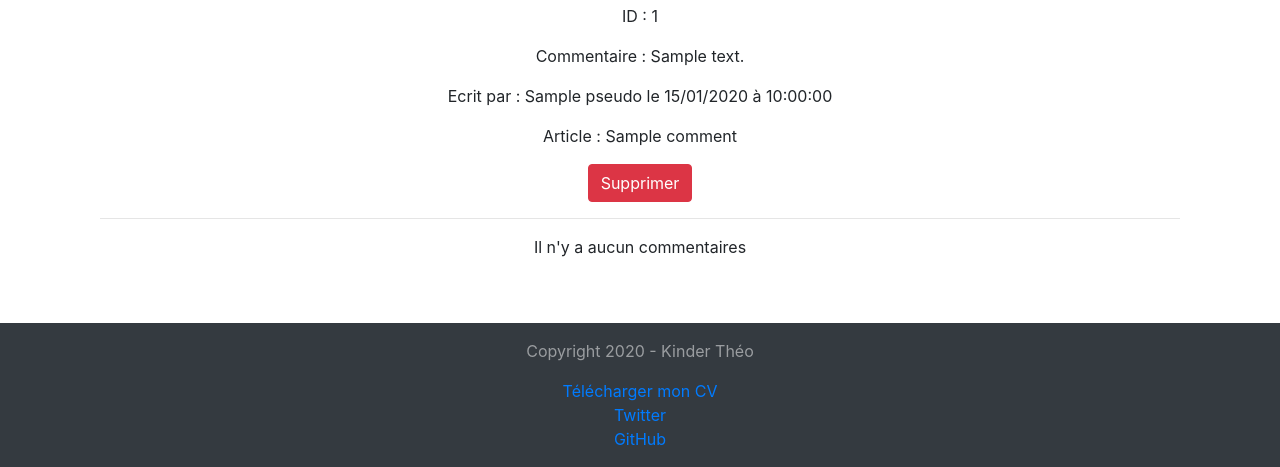
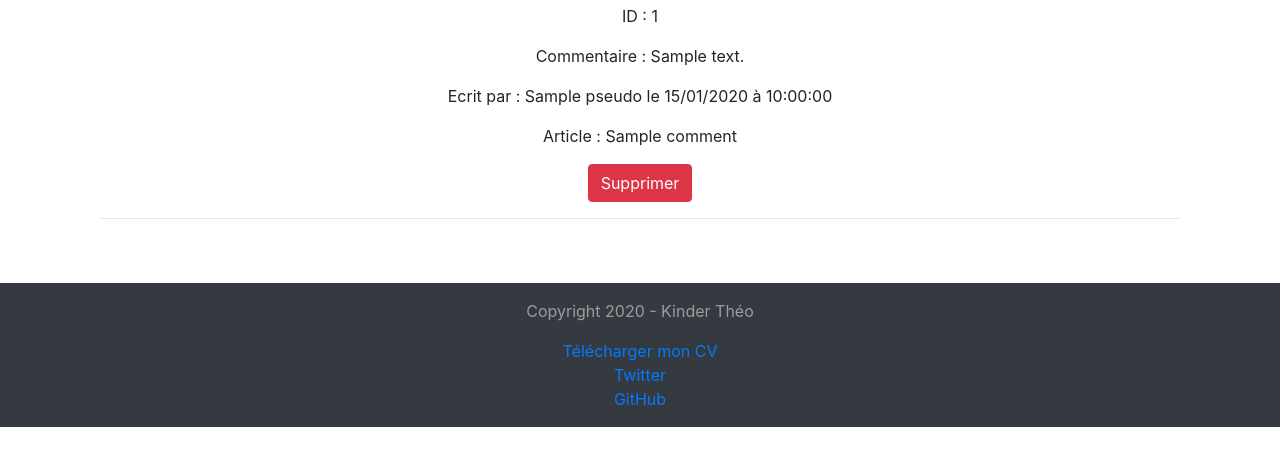
Before and after one commit to temimi94/Blog, a PHP site: template src/View/admin/admin.twig in a window 1280 px wide. Shown: the part 977-1444 px from the top of the page. After the commit the page ends 1404 px from the top, so only its background shows below. Run offline with PHP 8.4, Linux system fonts and the light colour scheme; the template is opened without the code that fills it: most values are stand-ins (such as "Sample title", 1, 10 or a date in 2020); some libraries are stand-ins or nearby versions.

Commit message:
update views

```diff
--- a/src/View/admin/admin.twig
+++ b/src/View/admin/admin.twig
@@ -46,8 +46,8 @@
             <div class="col-lg-6 pt-2 link ">
                 <div class="row pb-2 justify-content-center"><a class="btn btn-default btn-secondary" href="index.php?page=admin&method=listUser">Liste des utilisateurs</a></div>
                 <div class="row pb-2 justify-content-center"><a class="btn btn-default btn-secondary" href="index.php?page=admin&method=listArticle">Liste des articles</a></div>
-                <div class="row pb-2 justify-content-center"><a class="btn btn-default btn-secondary" href="index.php?page=admin&method=listComment">Liste des commentaires</a></div>
-                <div class="row pb-2 justify-content-center"><a class="btn btn-default btn-secondary" href="index.php?page=admin&method=changeAdminPassword">Changer de mot de passe</a></div>
+                <div class="row pb-2 justify-content-center"><a class="btn btn-default btn-secondary" href="index.php?page=admin&method=listAllComment">Liste des commentaires</a></div>
+                <div class="row pb-2 justify-content-center"><a class="btn btn-default btn-secondary" href="index.php?page=admin&method=changePassword">Changer de mot de passe</a></div>
             </div>
         </div>
     </div>
@@ -59,7 +59,7 @@
                 <p>Changement de mot de passe</p>
             </div>
             <div class="row justify-content-center">
-                <form method="post" action="index.php?page=admin&method=changeAdminPassword">
+                <form method="post" action="index.php?page=admin&method=changePassword">
                     <div class="form-group">
                         <label for="passwrd">Ancien mot de passe</label>
                         <input type="password" name="oldpassword" class="form-control" id="passwrd" placeholder="Ancien mot de passe">
@@ -182,7 +182,7 @@
 
                 <hr>
             {% endfor %}
-            {% if comments is empty %}
+            {% if comment is empty %}
                 <div class="row justify-content-center">
                     <p>Il n'y a aucun commentaires</p>
                 </div>
--- a/src/View/createblog.twig
+++ b/src/View/createblog.twig
@@ -10,7 +10,7 @@
 {% block content %}
 
     <div class="container">
-        <form action="index.php?page=blog&method=createArticle" method="post">
+        <form action="index.php?page=admin&method=createArticle" method="post">
 
             <div class="form-group">
                 <label for="title">Titre</label>
--- a/src/View/layout/navbar.twig
+++ b/src/View/layout/navbar.twig
@@ -16,7 +16,7 @@
         {% if session.session_id is defined %}
             {% if session.rank == 'Administrateur' %}
         <li class="nav-item">
-            <a class="nav-link" href="index.php?page=blog&method=createArticle">Créer un article</a> {# verifier autorisation create article#}
+            <a class="nav-link" href="index.php?page=admin&method=createArticle">Créer un article</a> {# verifier autorisation create article#}
         </li>
             {% endif %}
         {% endif %}
--- a/src/View/user/user.twig
+++ b/src/View/user/user.twig
@@ -45,10 +45,10 @@
 
             <div class="col-lg-6 pt-2 link ">
                 <div class="row pb-2 justify-content-center">
-                    <a class="btn btn-default btn-secondary"href="index.php?page=user&method=listComment">Liste de mes commentaires</a>
+                    <a class="btn btn-default btn-secondary"href="index.php?page=user&method=listMyComment">Liste de mes commentaires</a>
                 </div>
                 <div class="row pb-2 justify-content-center">
-                    <a class="btn btn-default btn-secondary" href="index.php?page=login&method=changePassword">Changer de mot de passe</a>
+                    <a class="btn btn-default btn-secondary" href="index.php?page=user&method=changePassword">Changer de mot de passe</a>
                 </div>
             </div>
         </div>
@@ -101,7 +101,7 @@
                 {% if comments.validate == 0 %}
                     <p>Commentaire en attente d'approbation</p>
                 {% endif %}
-                    <a class="btn btn-danger" href="index.php?page=user&method=deleteComment&idcomment={{ comments.id_comment }}">Supprimer</a>
+                    <a class="btn btn-danger" href="index.php?page=user&method=deleteMyComment&idcomment={{ comments.id_comment }}">Supprimer</a>
                 </div>
                 <hr>
             {% endfor %}
```
